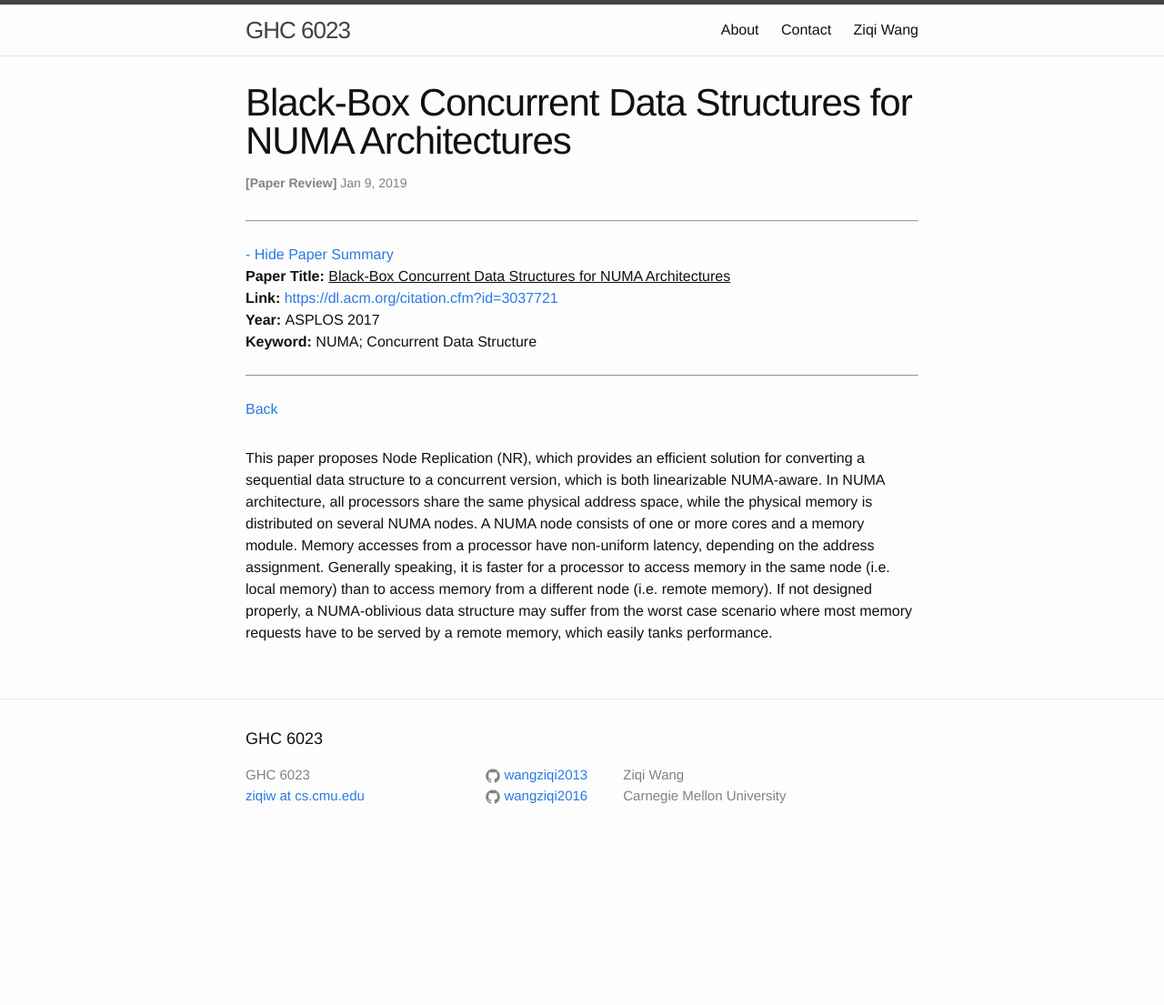
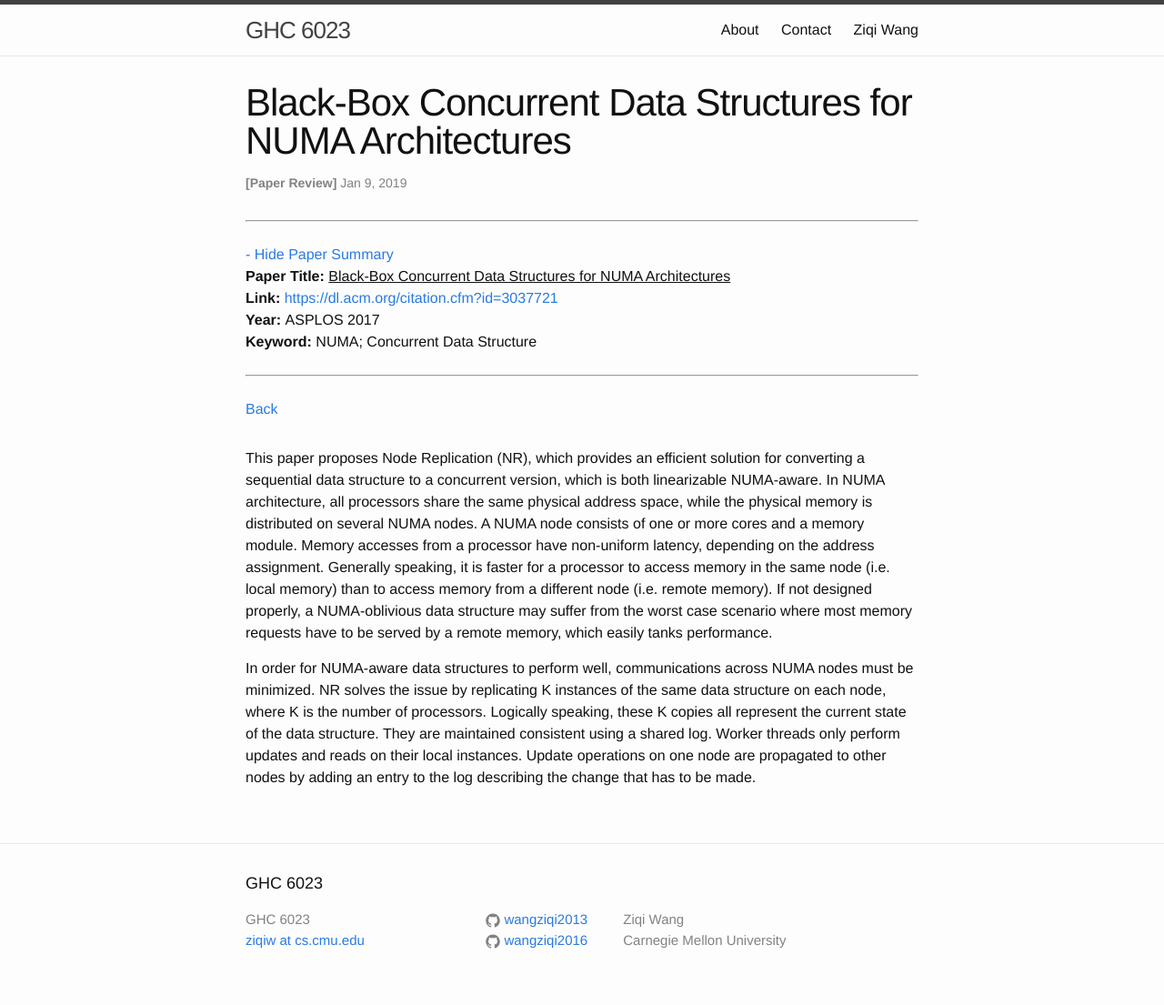
Before and after one commit to wangziqi2013/wangziqi2013.github.io, a Jekyll site: the page built from _posts/2019-01-09- black-box-concurrent-data-structures-for-numa-architectures.markdown, in a window 1280 px wide. Shown: the whole page at 91% size. Built offline with Jekyll 4.4.1, drawn with Linux system fonts in a browser that asks for light colours; before the commit the page ends 946 px from its top, so only the background shows below that.

Commit message:
Working on overview

```diff
--- a/_posts/2019-01-09- black-box-concurrent-data-structures-for-numa-architectures.markdown
+++ b/_posts/2019-01-09- black-box-concurrent-data-structures-for-numa-architectures.markdown
@@ -20,3 +20,9 @@ a memory module. Memory accesses from a processor have non-uniform latency, depe
 speaking, it is faster for a processor to access memory in the same node (i.e. local memory) than to access memory from
 a different node (i.e. remote memory). If not designed properly, a NUMA-oblivious data structure may suffer from the
 worst case scenario where most memory requests have to be served by a remote memory, which easily tanks performance.
+
+In order for NUMA-aware data structures to perform well, communications across NUMA nodes must be minimized. NR solves the
+issue by replicating K instances of the same data structure on each node, where K is the number of processors. Logically
+speaking, these K copies all represent the current state of the data structure. They are maintained consistent using a
+shared log. Worker threads only perform updates and reads on their local instances. Update operations on one node are
+propagated to other nodes by adding an entry to the log describing the change that has to be made.
```
